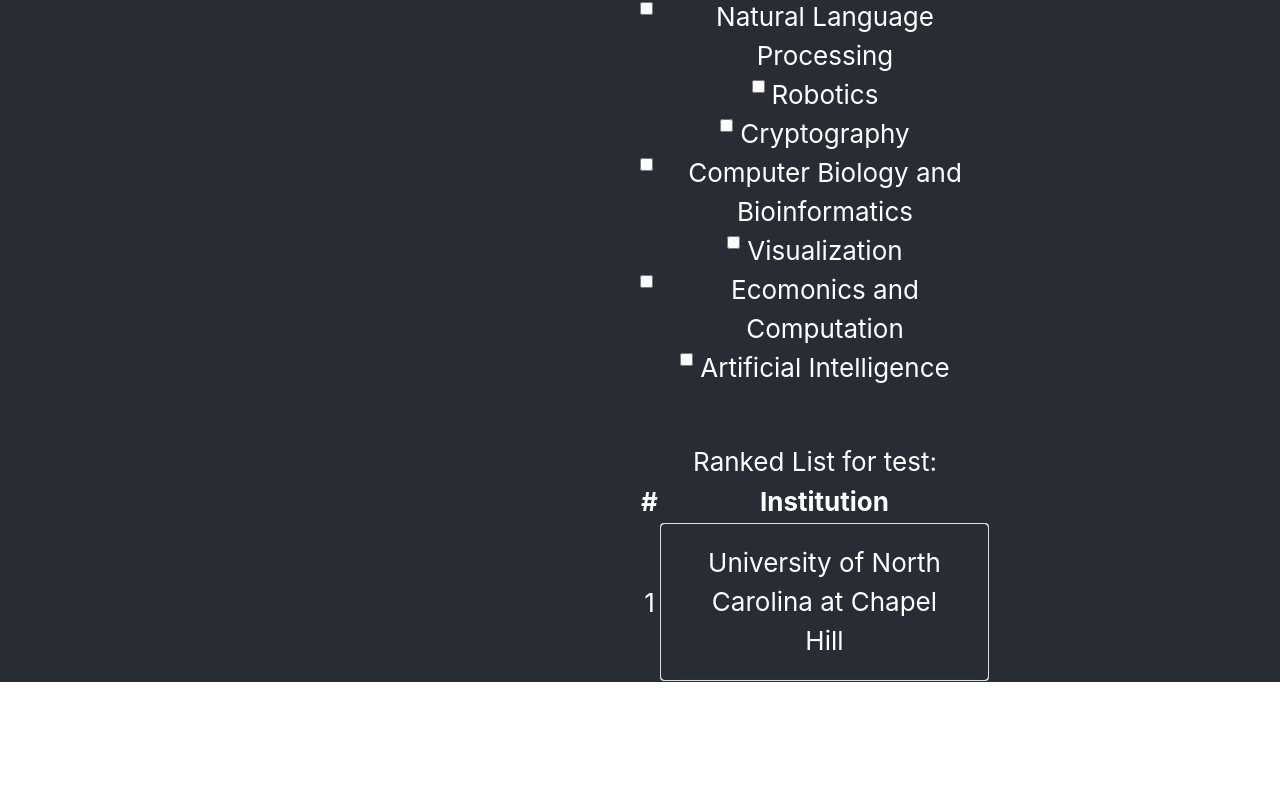
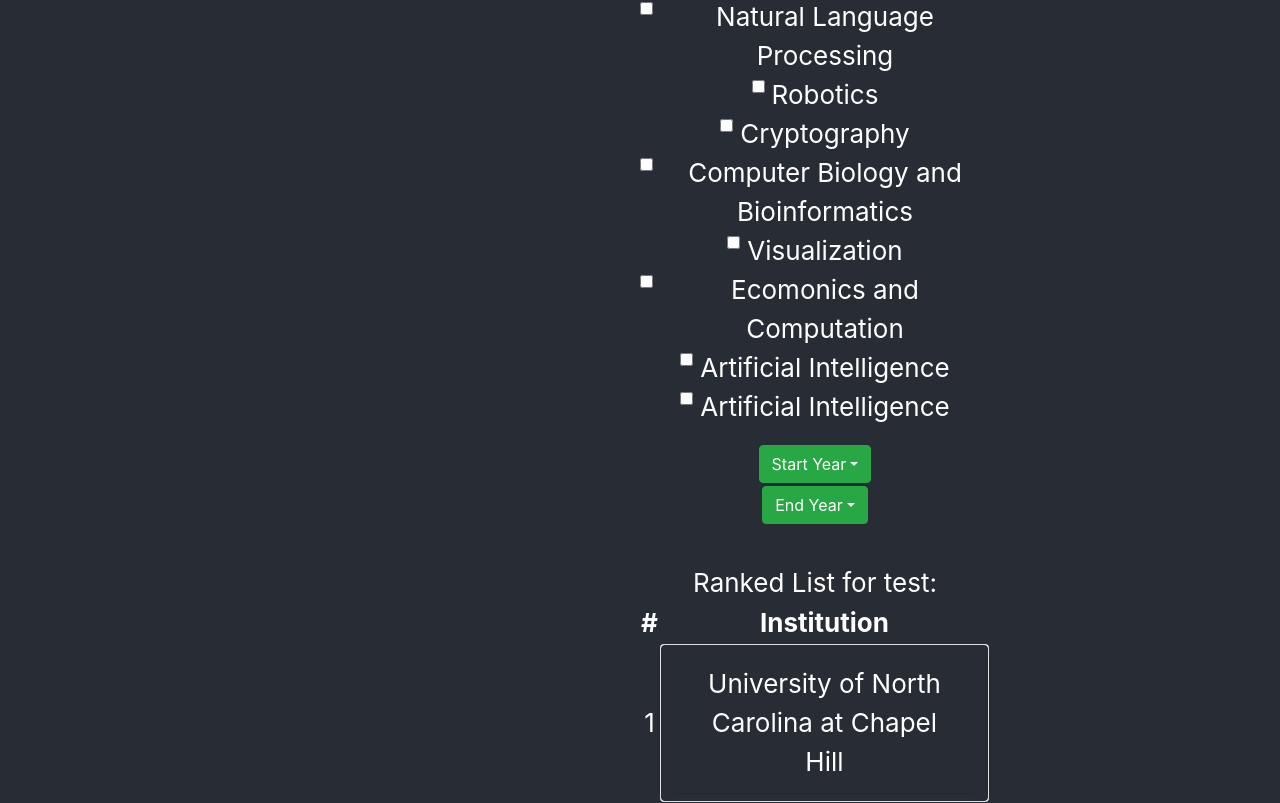
Before and after one commit to AlanChen4/StemRanked, a React (Create React App) app: page / in a window 1280 px wide. Shown: the part 1079-1882 px from the top of the page. Before the commit the page ends 1761 px from the top, so only its background shows below. Built offline with nearby package versions, Linux system fonts and the light colour scheme.

Commit message:
Added the startYear and endYear dropdown menus

```diff
--- a/src/components/RankingInputForm.js
+++ b/src/components/RankingInputForm.js
@@ -2,7 +2,7 @@ import React from 'react';
 import { useState, useEffect } from 'react';
 import rankings from '../util/dataRanker';
 import './RankingInputForm.css';
-import { Accordion, Button, Card, Spinner, ToggleButton, ToggleButtonGroup, Form } from 'react-bootstrap';
+import { Accordion, Button, Card, Spinner, ToggleButton, ToggleButtonGroup, Form, Dropdown } from 'react-bootstrap';
 
 function RankingInputForm() {
   const [selectedSubject, setSelectedSubject] = useState('test');
@@ -52,6 +52,15 @@ function RankingInputForm() {
     }
   }
 
+  let startYears = [];
+  for (let i = 1970; i < 2020; i++) {
+    startYears.push(i);
+  }
+  let endYears = [];
+  for (let i = 1970; i < 2020; i++) {
+    endYears.push(i);
+  }
+
   return (
     <div className="Wrapper">
       <div className="Input">
@@ -99,8 +108,21 @@ function RankingInputForm() {
             <Form.Check type="checkbox" label="Visualization" onClick={() => addBlank('visual')} />
             <Form.Check type="checkbox" label="Ecomonics and Computation" onClick={() => addBlank('ecom')} />
             <Form.Check type="checkbox" label="Artificial Intelligence" onClick={() => addBlank('ai')} />
+            <Form.Check type="checkbox" label="Artificial Intelligence" />
           </Form.Group>
         </Form>
+        <Dropdown>
+          <Dropdown.Toggle variant="success" id="dropdown-basic">Start Year</Dropdown.Toggle>
+          <Dropdown.Menu>
+            {startYears.map((startyear) => <Dropdown.Item>{startyear}</Dropdown.Item>)}
+          </Dropdown.Menu>
+        </Dropdown>
+        <Dropdown>
+          <Dropdown.Toggle variant="success" id="dropdown-basic">End Year</Dropdown.Toggle>
+          <Dropdown.Menu>
+            {endYears.map((endyear) => <Dropdown.Item>{endyear}</Dropdown.Item>)}
+          </Dropdown.Menu>
+        </Dropdown>
         <br />
         Ranked List for {selectedSubject}:
         <table>
```
